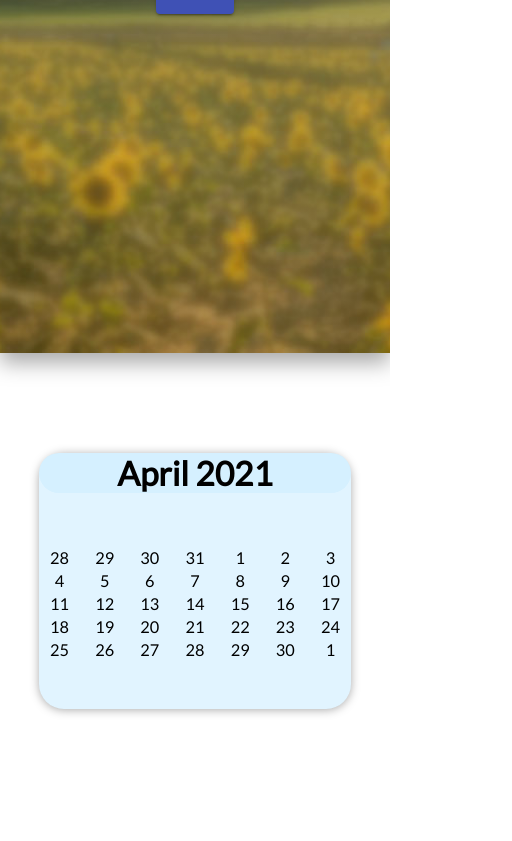
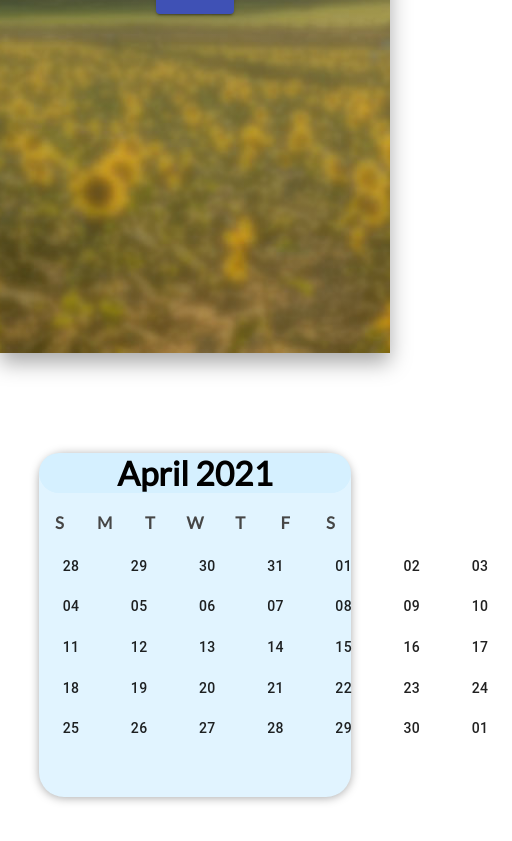
Before and after one commit to Team-25/Mynd, a React (Create React App) app in the folder Frontend/mynd/: page /home in a window 390 px wide. Shown: the part 491-1332 px from the top of the page, 512 px wide, since content can reach past the window. Before the commit the page ends 1300 px from the top, so only its background shows below. Built offline with nearby package versions, Linux system fonts and the light colour scheme; no server answers.

Commit message:
[add] Added day class and responsive design

```diff
--- /dev/null
+++ b/Frontend/mynd/src/components/Calendar/day.tsx
@@ -0,0 +1,19 @@
+import React from "react"
+import format from 'date-fns/format'
+import './user-calendar.scss'
+import Button from '@material-ui/core/Button';
+
+interface IProps {
+    date: Date;
+}
+
+const Day: React.FC<IProps> = (props: IProps) => {
+    return (
+        <Button>
+            {/* TODO ONCLICK GET THE DAYS EVENTS  */}
+            {format(props.date,'dd')}
+        </Button>
+    )
+}
+
+export default Day;
--- a/Frontend/mynd/src/components/Calendar/user-calendar.tsx
+++ b/Frontend/mynd/src/components/Calendar/user-calendar.tsx
@@ -1,6 +1,7 @@
 import React from "react"
 import { format, startOfMonth, startOfWeek, getDate, isBefore, endOfWeek, add , endOfMonth} from 'date-fns'
 import './user-calendar.scss'
+import Day from './day'
 
 interface IProps {
 
@@ -38,18 +39,18 @@ class Calendar extends React.Component<IProps> {
                     <h1>{format(this.state.currentDate,'MMMM yyyy')}</h1>
                 </header>
                 <ul className="weekdays">
-                    <li className="day-name" key="Sun">Sunday</li>
-                    <li className="day-name" key="Mon">Monday</li>
-                    <li className="day-name" key="Tue">Tuesday</li>
-                    <li className="day-name" key="Wed">Wednesday</li>
-                    <li className="day-name" key="Thu">Thursday</li>
-                    <li className="day-name" key="Fri">Friday</li>
-                    <li className="day-name" key="Sat">Saturday</li>
+                    <li className="day-name" key="Sun"><abbr title="S">Sunday</abbr></li>
+                    <li className="day-name" key="Mon"><abbr title="M">Monday</abbr></li>
+                    <li className="day-name" key="Tue"><abbr title="T">Tuesday</abbr></li>
+                    <li className="day-name" key="Wed"><abbr title="W">Wednesday</abbr></li>
+                    <li className="day-name" key="Thu"><abbr title="T">Thursday</abbr></li>
+                    <li className="day-name" key="Fri"><abbr title="F">Friday</abbr></li>
+                    <li className="day-name" key="Sat"><abbr title="S">Saturday</abbr></li>
                 </ul>
                 <div className="calendar-grid">
                     <ol className="day">
                         {this.getFullMonth(this.state.currentDate).map(
-                            (date) => <li key={date.toString()}>{getDate(date)}</li>
+                            (date) => <li key={date.toString()}><Day date={date}/></li>
                         )}
                     </ol>
                 </div>
```
